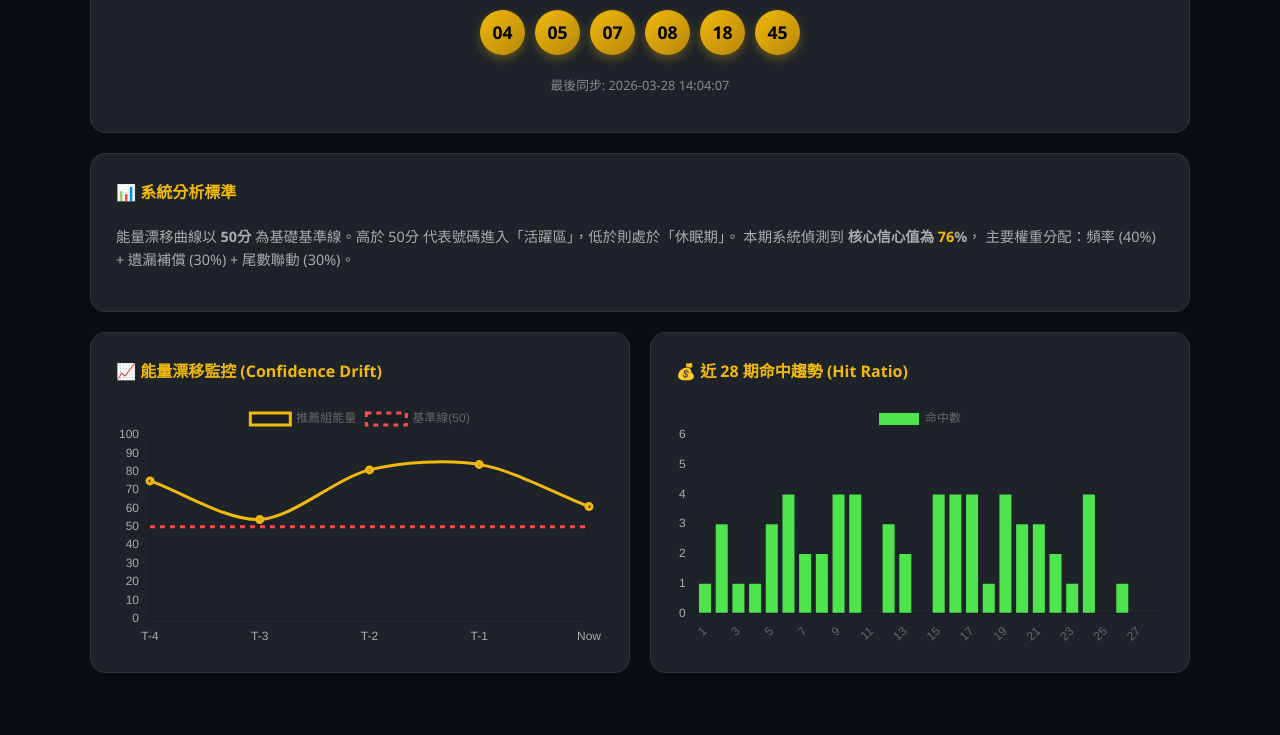
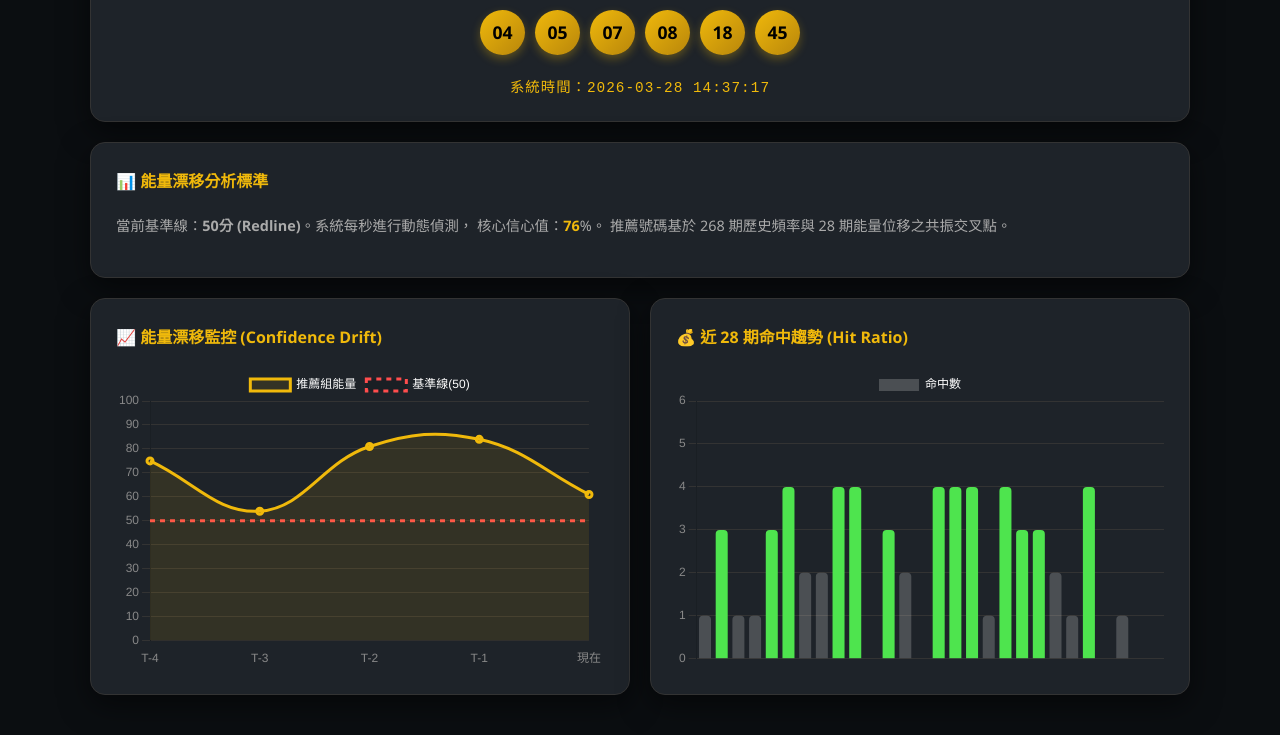
Before and after one commit to Neo1491491/Lucky-Six, a plain HTML site: page index.html in a window 1280 px wide. Shown: the part 108-843 px from the top of the page. Before the commit the page ends 821 px from the top, so only its background shows below. Drawn offline with nearby package versions, Linux system fonts and the light colour scheme.

Commit message:
Update index.html for version 2.6 changes

```diff
--- a/index.html
+++ b/index.html
@@ -3,95 +3,172 @@
 <head>
     <meta charset="UTF-8">
     <meta name="viewport" content="width=device-width, initial-scale=1.0">
-    <title>LUCKY SIX 2.4 | 專業能量監控站</title>
+    <title>LUCKY SIX 2.6 | 實時能量監測中心</title>
     <script src="https://cdn.jsdelivr.net/npm/chart.js"></script>
     <style>
-        :root { --gold: #f0b90b; --bg: #0b0e11; --card: #1e2329; --danger: #ff4d4d; }
-        body { background: var(--bg); color: white; font-family: 'Segoe UI', sans-serif; margin: 0; padding: 20px; }
+        :root { --gold: #f0b90b; --bg: #0b0e11; --card: #1e2329; --danger: #ff4d4d; --success: #4ee44e; }
+        body { background: var(--bg); color: white; font-family: 'Segoe UI', 'Microsoft JhengHei', sans-serif; margin: 0; padding: 20px; }
         .container { max-width: 1100px; margin: auto; }
-        .card { background: var(--card); border-radius: 15px; padding: 25px; border: 1px solid #333; margin-bottom: 20px; position: relative; }
+        .card { background: var(--card); border-radius: 15px; padding: 25px; border: 1px solid #333; margin-bottom: 20px; position: relative; box-shadow: 0 10px 30px rgba(0,0,0,0.5); }
         .ball { display: inline-block; width: 45px; height: 45px; background: linear-gradient(135deg, var(--gold), #b8860b); color: black; border-radius: 50%; text-align: center; line-height: 45px; font-weight: 800; margin: 5px; font-size: 1.1rem; box-shadow: 0 4px 10px rgba(240, 185, 11, 0.3); }
-        .status-badge { position: absolute; top: 20px; right: 20px; padding: 5px 12px; border-radius: 20px; font-size: 0.8rem; background: rgba(78, 228, 78, 0.2); color: #4ee44e; border: 1px solid #4ee44e; }
+        .status-badge { position: absolute; top: 20px; right: 20px; padding: 5px 12px; border-radius: 20px; font-size: 0.8rem; background: rgba(78, 228, 78, 0.1); color: var(--success); border: 1px solid var(--success); }
         h1, h4 { color: var(--gold); margin-top: 0; }
         .info-text { font-size: 0.9rem; color: #aaa; margin-bottom: 15px; line-height: 1.6; }
         .grid { display: grid; grid-template-columns: repeat(auto-fit, minmax(450px, 1fr)); gap: 20px; }
+        .update-tag { color: #f0b90b; font-size: 0.9rem; margin-top: 15px; font-family: 'Courier New', Courier, monospace; letter-spacing: 1px; }
+        .chart-container { position: relative; height: 300px; width: 100%; }
     </style>
 </head>
 <body>
     <div class="container">
         <div class="card" style="text-align: center;">
-            <div class="status-badge" id="trendBadge">偵測中...</div>
-            <h1>🎰 LUCKY SIX 2.4 智動預測</h1>
+            <div class="status-badge" id="trendBadge">系統連線中...</div>
+            <h1>🎰 LUCKY SIX 2.6 智動預測</h1>
             <div id="balls">數據加載中...</div>
-            <p class="update-tag" id="lastUpdate" style="color:#888; font-size:0.8rem; margin-top:15px;"></p>
+            <div class="update-tag">系統時間：<span id="liveClock">0000-00-00 00:00:00</span></div>
         </div>
 
         <div class="card">
-            <h4>📊 系統分析標準</h4>
+            <h4>📊 能量漂移分析標準</h4>
             <p class="info-text">
-                能量漂移曲線以 <b>50分</b> 為基礎基準線。高於 50分 代表號碼進入「活躍區」，低於則處於「休眠期」。
-                本期系統偵測到 <b>核心信心值為 <span id="confVal" style="color:var(--gold)">--</span>%</b>，
-                主要權重分配：頻率 (40%) + 遺漏補償 (30%) + 尾數聯動 (30%)。
+                當前基準線：<b>50分 (Redline)</b>。系統每秒進行動態偵測，
+                核心信心值：<span id="confVal" style="color:var(--gold); font-weight:bold;">--</span>%。
+                推薦號碼基於 268 期歷史頻率與 28 期能量位移之共振交叉點。
             </p>
         </div>
 
         <div class="grid">
             <div class="card">
                 <h4>📈 能量漂移監控 (Confidence Drift)</h4>
-                <canvas id="driftChart"></canvas>
+                <div class="chart-container"><canvas id="driftChart"></canvas></div>
             </div>
             <div class="card">
                 <h4>💰 近 28 期命中趨勢 (Hit Ratio)</h4>
-                <canvas id="hitChart"></canvas>
+                <div class="chart-container"><canvas id="hitChart"></canvas></div>
             </div>
         </div>
     </div>
 
     <script>
-        async function updateDashboard() {
+        // 全域圖表變數，防止重複渲染
+        let driftChartInstance = null;
+        let hitChartInstance = null;
+
+        // 1. 動態時鐘邏輯
+        function startClock() {
+            const clockEl = document.getElementById('liveClock');
+            setInterval(() => {
+                const now = new Date();
+                const pad = (n) => n.toString().padStart(2, '0');
+                clockEl.innerText = `${now.getFullYear()}-${pad(now.getMonth() + 1)}-${pad(now.getDate())} ${pad(now.getHours())}:${pad(now.getMinutes())}:${pad(now.getSeconds())}`;
+            }, 1000);
+        }
+
+        // 2. 數據初始化與偵錯邏輯
+        async function initDashboard() {
             try {
-                const res = await fetch('data.json?t=' + Date.now());
-                const data = await res.json();
+                const response = await fetch('data.json?t=' + Date.now());
+                if (!response.ok) throw new Error('Data Source Missing');
+                const data = await response.json();
 
-                // 渲染號碼
+                // 更新文字資訊
+                document.getElementById('confVal').innerText = data.analysis_report ? data.analysis_report.confidence : "--";
+                document.getElementById('trendBadge').innerText = "趨勢: " + (data.analysis_report ? data.analysis_report.trend : "分析中");
+
+                // 更新號碼球
                 const bContainer = document.getElementById('balls');
                 bContainer.innerHTML = '';
                 data.recommendation.forEach(n => {
                     const b = document.createElement('div');
-                    b.className = 'ball'; b.innerText = n < 10 ? '0'+n : n;
+                    b.className = 'ball';
+                    b.innerText = n < 10 ? '0' + n : n;
                     bContainer.appendChild(b);
                 });
 
-                document.getElementById('lastUpdate').innerText = "最後同步: " + data.last_update;
-                document.getElementById('confVal').innerText = data.analysis_report.confidence;
-                document.getElementById('trendBadge').innerText = "趨勢: " + data.analysis_report.trend;
+                // 執行圖表繪製
+                renderDriftChart(data);
+                renderHitChart(data);
 
-                // 漂移圖表 (加入基準線)
-                new Chart(document.getElementById('driftChart'), {
+            } catch (error) {
+                console.error("Dashboard Error:", error);
+                document.getElementById('balls').innerHTML = `<span style="color:var(--danger)">⚠️ 數據同步失敗，請確認 app.py 執行成功</span>`;
+            }
+        }
+
+        // 3. 能量漂移圖表繪製 (偵錯後穩定版)
+        function renderDriftChart(data) {
+            const ctx = document.getElementById('driftChart').getContext('2d');
+            if (driftChartInstance) driftChartInstance.destroy(); // 銷毀舊實例
+
+            driftChartInstance = new Chart(ctx, {
                 type: 'line',
                 data: {
-                        labels: ['T-4', 'T-3', 'T-2', 'T-1', 'Now'],
+                    labels: ['T-4', 'T-3', 'T-2', 'T-1', '現在'],
                     datasets: [
-                            { label: '推薦組能量', data: data.drift, borderColor: '#f0b90b', tension: 0.3, fill: false, borderWidth: 3 },
-                            { label: '基準線(50)', data: [50, 50, 50, 50, 50], borderColor: '#ff4d4d', borderDash: [5, 5], pointRadius: 0, fill: false }
+                        {
+                            label: '推薦組能量',
+                            data: data.drift || [0,0,0,0,0],
+                            borderColor: '#f0b90b',
+                            backgroundColor: 'rgba(240, 185, 11, 0.1)',
+                            borderWidth: 3,
+                            tension: 0.4,
+                            fill: true
+                        },
+                        {
+                            label: '基準線(50)',
+                            data: [50, 50, 50, 50, 50],
+                            borderColor: '#ff4d4d',
+                            borderDash: [5, 5],
+                            pointRadius: 0,
+                            fill: false
+                        }
                     ]
                 },
-                    options: { scales: { y: { min: 0, max: 100, ticks: { color: '#aaa' } }, x: { ticks: { color: '#aaa' } } } }
+                options: {
+                    responsive: true,
+                    maintainAspectRatio: false,
+                    scales: {
+                        y: { min: 0, max: 100, ticks: { color: '#888' }, grid: { color: '#333' } },
+                        x: { ticks: { color: '#888' }, grid: { display: false } }
+                    },
+                    plugins: { legend: { labels: { color: '#fff' } } }
+                }
             });
+        }
 
-                // 命中趨勢
-                new Chart(document.getElementById('hitChart'), {
+        // 4. 命中趨勢圖表繪製
+        function renderHitChart(data) {
+            const ctx = document.getElementById('hitChart').getContext('2d');
+            if (hitChartInstance) hitChartInstance.destroy();
+
+            hitChartInstance = new Chart(ctx, {
                 type: 'bar',
                 data: {
                     labels: Array.from({length: 28}, (_, i) => i + 1),
-                        datasets: [{ label: '命中數', data: data.hit_trend, backgroundColor: '#4ee44e' }]
+                    datasets: [{
+                        label: '命中數',
+                        data: data.hit_trend || [],
+                        backgroundColor: (c) => c.raw >= 3 ? '#4ee44e' : 'rgba(255, 255, 255, 0.2)',
+                        borderRadius: 4
+                    }]
                 },
-                    options: { scales: { y: { max: 6, ticks: { stepSize: 1, color: '#aaa' } } } }
+                options: {
+                    responsive: true,
+                    maintainAspectRatio: false,
+                    scales: {
+                        y: { max: 6, ticks: { stepSize: 1, color: '#888' }, grid: { color: '#333' } },
+                        x: { display: false }
+                    },
+                    plugins: { legend: { labels: { color: '#fff' } } }
+                }
             });
+        }
 
-            } catch (e) { console.error("Data error", e); }
-        }
-        updateDashboard();
+        // 啟動流程
+        window.onload = () => {
+            startClock();      // 啟動即時秒針
+            initDashboard();   // 讀取雲端數據
+        };
     </script>
 </body>
 </html>
```
Lines whose indentation alone changed are shown as unchanged.
